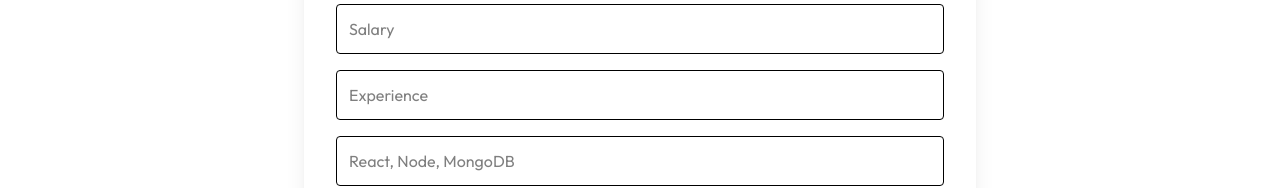
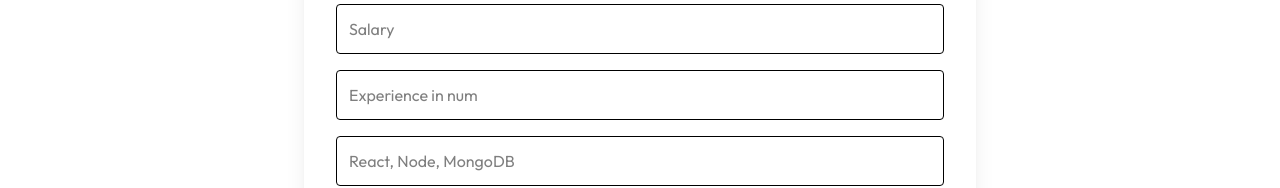
Before and after one commit to YogeshSabbani1213/Job-Portal-web-application, a React (Vite) app in the folder frontend/: page /create-job in a window 1280 px wide. Shown: the part 547-735 px from the top of the page. Built offline with nearby package versions, Linux system fonts and the light colour scheme; sample sign-in values are in the browser's storage.

Commit message:
solve the erros

```diff
--- a/frontend/src/pages/CreateJob.jsx
+++ b/frontend/src/pages/CreateJob.jsx
@@ -1,10 +1,10 @@
 import { useState } from 'react'
 import API from '../services/api'
 import toast from 'react-hot-toast'
-
+import {useNavigate} from 'react-router-dom'
 
 export default function CreateJob(){
-
+  const navigate = useNavigate()
   const [formData, setFormData] = useState({
     jobtitle:'',
     companyname:'',
@@ -34,10 +34,9 @@ export default function CreateJob(){
         ...formData,
         skillsrequired:formData.skillsrequired.split(',')
       }
-
       const { data } = await API.post('/job/createjob', sendData)
-
       toast.success('Job created Successfully')
+      navigate('/recruiter/dashboard')
 
     }
     catch(error){
@@ -102,7 +101,7 @@ export default function CreateJob(){
         <input
           type='number'
           name='experiencelevel'
-          placeholder='Experience'
+          placeholder='Experience in num'
           onChange={handleChange}
           className='w-full border p-3 rounded mb-4'
         />
```
